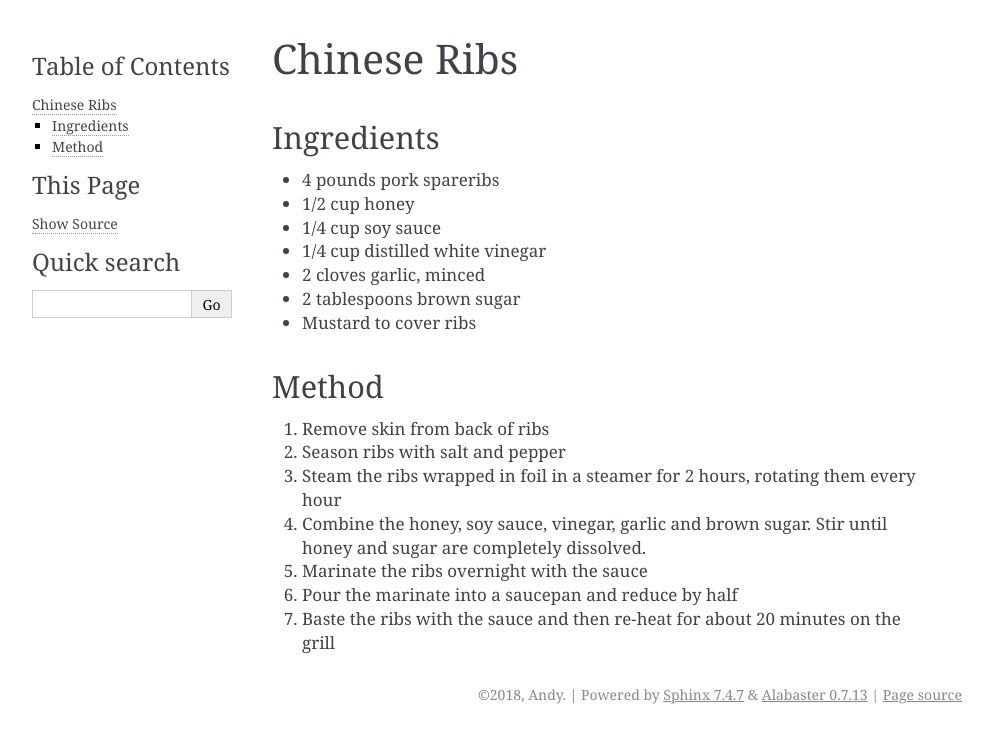
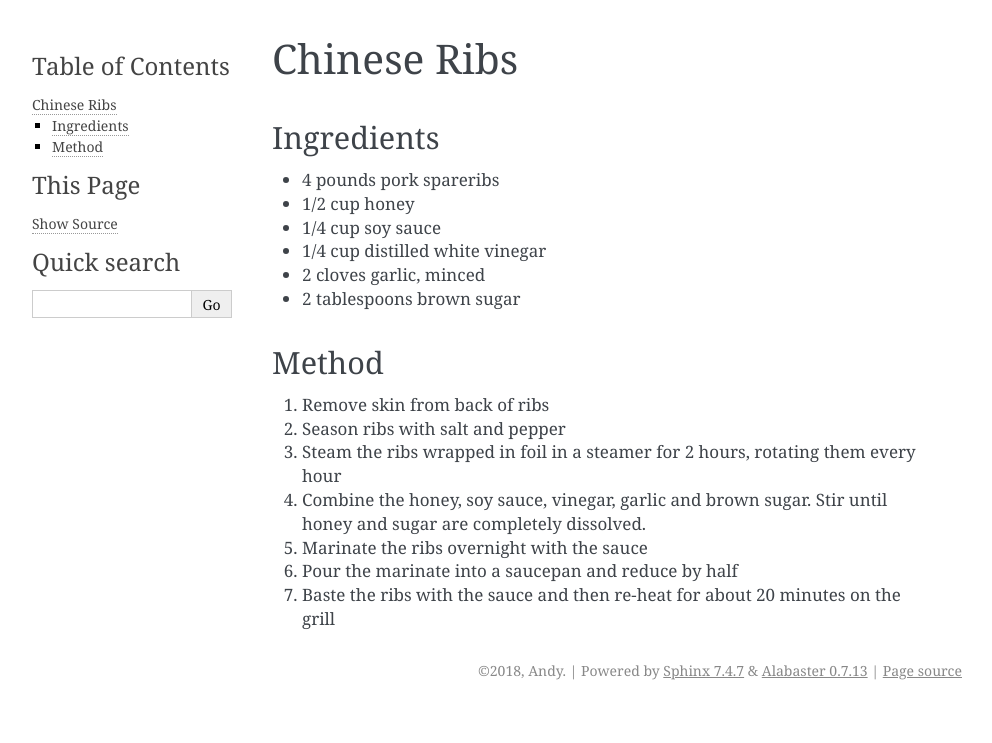
Before and after one commit to andrewclymer/BBQ, a Sphinx documentation site: the page built from docs/source/recipe/ribs.rst, in a window 1280 px wide. Shown: the top 743 px of the page, without its empty margins (148-1140 px from the left). Built offline with Sphinx 7.4.7, drawn with Linux system fonts in a browser that asks for light colours.

Commit message:
Updated ribs

```diff
--- a/docs/source/recipe/Slow Short Rib.rst
+++ b/docs/source/recipe/Slow Short Rib.rst
@@ -13,6 +13,7 @@ Rub
 * 2 tbsp paprika
 * 1 tbsp garlic powder
 * 1 tbsp Black Pepper
+* Mustard to cover ribs
 
 Personally I think half the salt, but its a personal taste
 
--- a/docs/source/recipe/ribs.rst
+++ b/docs/source/recipe/ribs.rst
@@ -11,7 +11,7 @@ Ingredients
 * 1/4 cup distilled white vinegar
 * 2 cloves garlic, minced
 * 2 tablespoons brown sugar
-* Mustard to cover ribs
+
 
 Method
 ######
```
